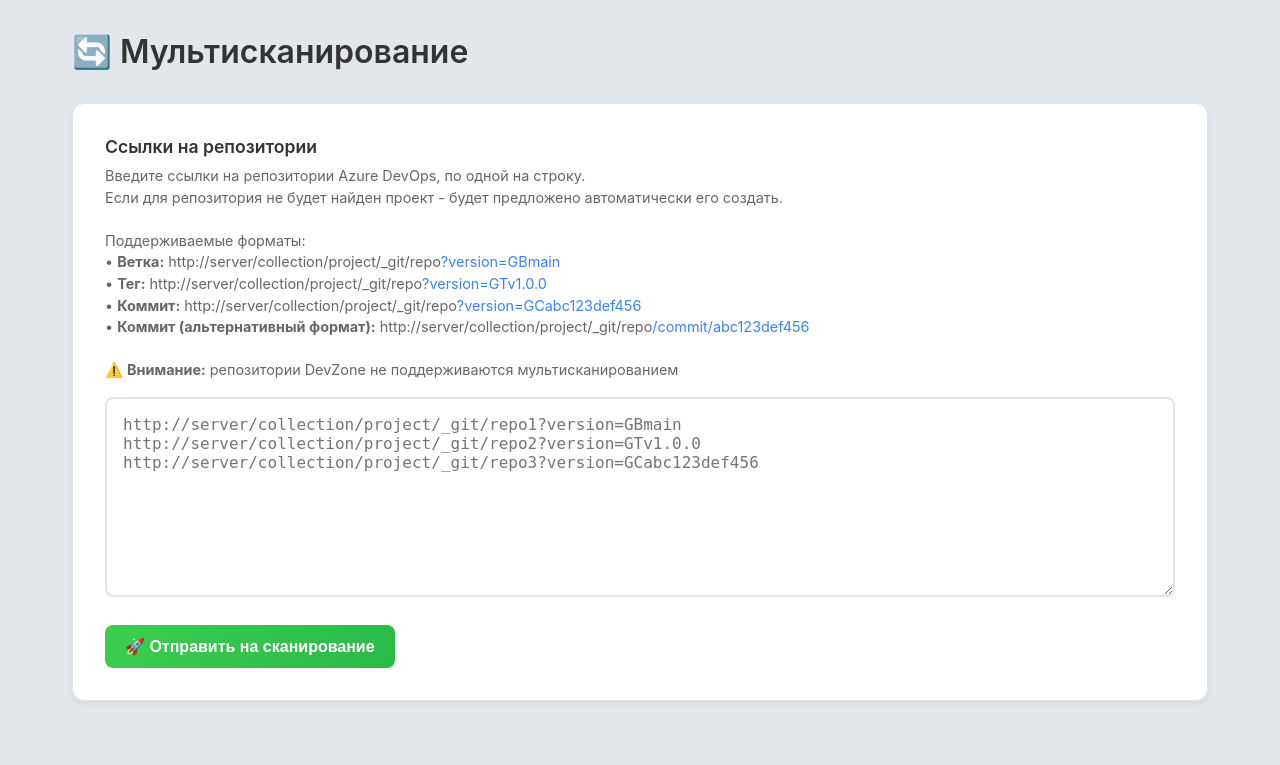
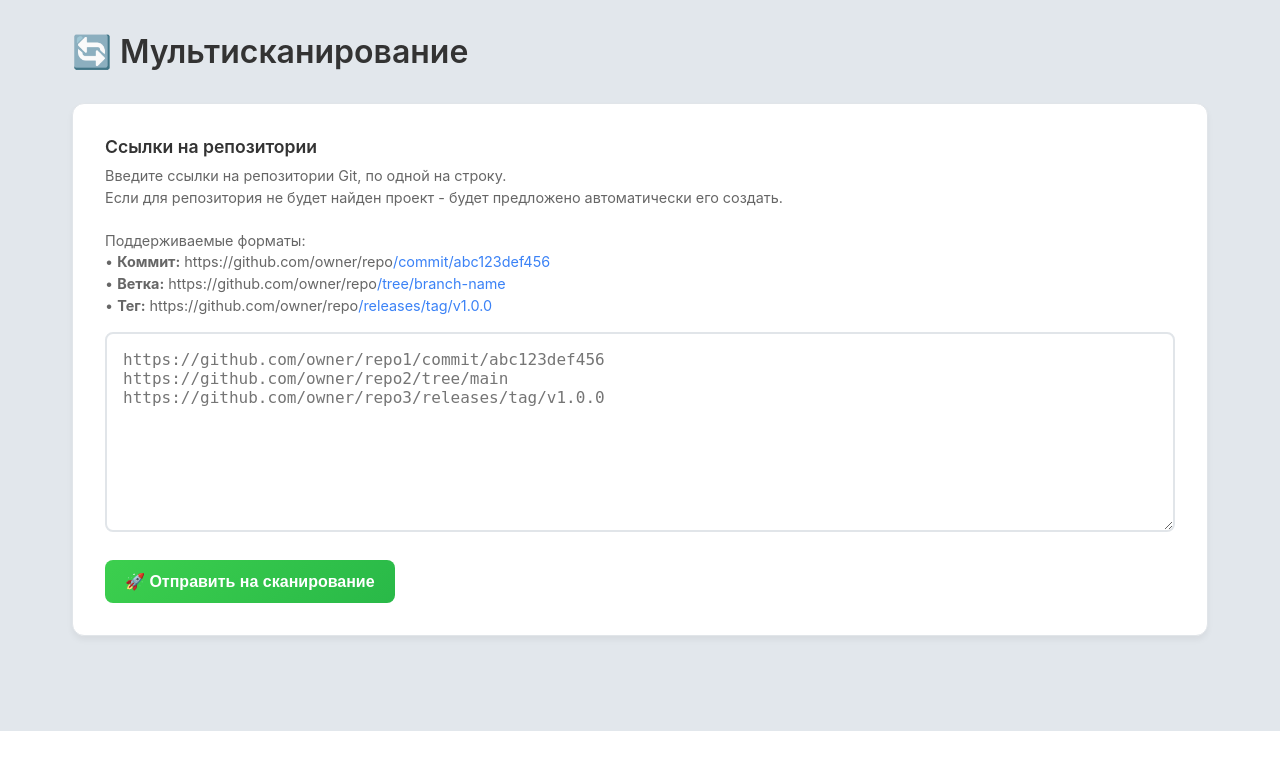
Before and after one commit to ILYXAAA/SecretsScanner, a FastAPI app: template templates/multi_scan.html in a window 1280 px wide. Shown: the part 69-834 px from the top of the page. After the commit the page ends 800 px from the top, so only its background shows below. Run offline with FastAPI, Linux system fonts and the light colour scheme; the template is opened without the code that fills it, so the values that code supplies are empty.

Commit message:
Git url multiscan fix

```diff
--- a/routes/multi_scan_routes.py
+++ b/routes/multi_scan_routes.py
@@ -8,7 +8,7 @@ import uuid
 import json
 import logging
 
-from config import MICROSERVICE_URL, APP_HOST, APP_PORT, get_auth_headers
+from config import MICROSERVICE_URL, APP_HOST, APP_PORT, HUB_TYPE, get_auth_headers
 from models import Scan, Secret, MultiScan
 from services.auth import get_current_user
 from services.database import get_db
@@ -38,7 +38,8 @@ def get_scan_statistics(db: Session, scan_id: str):
 async def multi_scan_page(request: Request, current_user: str = Depends(get_current_user)):
     return templates.TemplateResponse("multi_scan.html", {
         "request": request,
-        "current_user": current_user
+        "current_user": current_user,
+        "HUB_TYPE": HUB_TYPE
     })
 
 @router.post("/multi_scan")
--- a/templates/multi_scan.html
+++ b/templates/multi_scan.html
@@ -543,19 +543,32 @@
                 <div class="form-group">
                     <label for="repoUrls">Ссылки на репозитории</label>
                     <div class="form-description">
+                        {% if HUB_TYPE == "Azure" %}
                         Введите ссылки на репозитории Azure DevOps, по одной на строку.<br>
                         Если для репозитория не будет найден проект - будет предложено автоматически его создать.<br><br>
                         Поддерживаемые форматы:<br>
                         • <strong>Ветка:</strong> http://server/collection/project/_git/repo<span style="color: #3b82f6;">?version=GBmain</span><br>
                         • <strong>Тег:</strong> http://server/collection/project/_git/repo<span style="color: #3b82f6;">?version=GTv1.0.0</span><br>
                         • <strong>Коммит:</strong> http://server/collection/project/_git/repo<span style="color: #3b82f6;">?version=GCabc123def456</span><br>
-                        • <strong>Коммит (альтернативный формат):</strong> http://server/collection/project/_git/repo<span style="color: #3b82f6;">/commit/abc123def456</span>
-                        <br><br>⚠️ <strong>Внимание:</strong> репозитории DevZone не поддерживаются мультисканированием<br>
+                        • <strong>Коммит (альтернативный формат):</strong> http://server/collection/project/_git/repo<span style="color: #3b82f6;">/commit/abc123def456</span><br>
+                        <br>⚠️ <strong>Внимание:</strong> репозитории DevZone не поддерживаются мультисканированием<br>
+                        {% else %}
+                        Введите ссылки на репозитории Git, по одной на строку.<br>
+                        Если для репозитория не будет найден проект - будет предложено автоматически его создать.<br><br>
+                        Поддерживаемые форматы:<br>
+                        • <strong>Коммит:</strong> https://github.com/owner/repo<span style="color: #3b82f6;">/commit/abc123def456</span><br>
+                        • <strong>Ветка:</strong> https://github.com/owner/repo<span style="color: #3b82f6;">/tree/branch-name</span><br>
+                        • <strong>Тег:</strong> https://github.com/owner/repo<span style="color: #3b82f6;">/releases/tag/v1.0.0</span><br>
+                        {% endif %}
                     </div>
                     <textarea
                         id="repoUrls"
                         name="repoUrls"
-                        placeholder="http://server/collection/project/_git/repo1?version=GBmain&#10;http://server/collection/project/_git/repo2?version=GTv1.0.0&#10;http://server/collection/project/_git/repo3?version=GCabc123def456"
+                        {% if HUB_TYPE == "Azure" %}
+                            placeholder="http://server/collection/project/_git/repo1?version=GBmain&#10;http://server/collection/project/_git/repo2?version=GTv1.0.0&#10;http://server/collection/project/_git/repo3?version=GCabc123def456"
+                        {% else %}
+                            placeholder="https://github.com/owner/repo1/commit/abc123def456&#10;https://github.com/owner/repo2/tree/main&#10;https://github.com/owner/repo3/releases/tag/v1.0.0"
+                        {% endif %}
                         required></textarea>
                 </div>
                 <div class="form-actions">
@@ -613,6 +626,57 @@
     <script>
         function parseAzureDevOpsUrl(repoUrl) {
             const urlObj = new URL(repoUrl);
+
+            // Check if it's a GitHub URL
+            if (urlObj.hostname === 'github.com') {
+                const pathParts = urlObj.pathname.split('/').filter(part => part !== '');
+
+                if (pathParts.length < 2) {
+                    throw new Error('GitHub URL должен содержать владельца и имя репозитория');
+                }
+
+                const owner = pathParts[0];
+                const repository = pathParts[1];
+
+                // Parse ref information from GitHub URL
+                let refType = 'branch';
+                let ref = 'main';
+
+                // Check for commit in path (format: /commit/hash)
+                const commitIndex = pathParts.indexOf('commit');
+                if (commitIndex !== -1 && commitIndex === 2) {
+                    refType = 'commit';
+                    ref = pathParts[3];
+                    if (!ref) {
+                        throw new Error('URL некорректен: отсутствует хеш коммита после "/commit/"');
+                    }
+                }
+                // Check for tree (branch) or tag
+                else if (pathParts.length > 3) {
+                    if (pathParts[2] === 'tree') {
+                        refType = 'branch';
+                        ref = pathParts.slice(3).join('/');
+                    } else if (pathParts[2] === 'releases' && pathParts[3] === 'tag') {
+                        refType = 'tag';
+                        ref = pathParts[4];
+                    }
+                }
+
+                // Clean base repo URL - remove commit/tree/tag paths
+                const baseRepoUrl = `${urlObj.protocol}//${urlObj.host}/${owner}/${repository}`;
+
+                return {
+                    server: urlObj.hostname,
+                    collection: owner,
+                    project: `${owner}_${repository}`,
+                    repository: repository,
+                    refType: refType,
+                    ref: ref,
+                    baseRepoUrl: baseRepoUrl
+                };
+            }
+
+            // Original Azure DevOps parsing logic
             const server = urlObj.hostname;
             const pathParts = urlObj.pathname.split('/').filter(part => part !== '');
 
```
